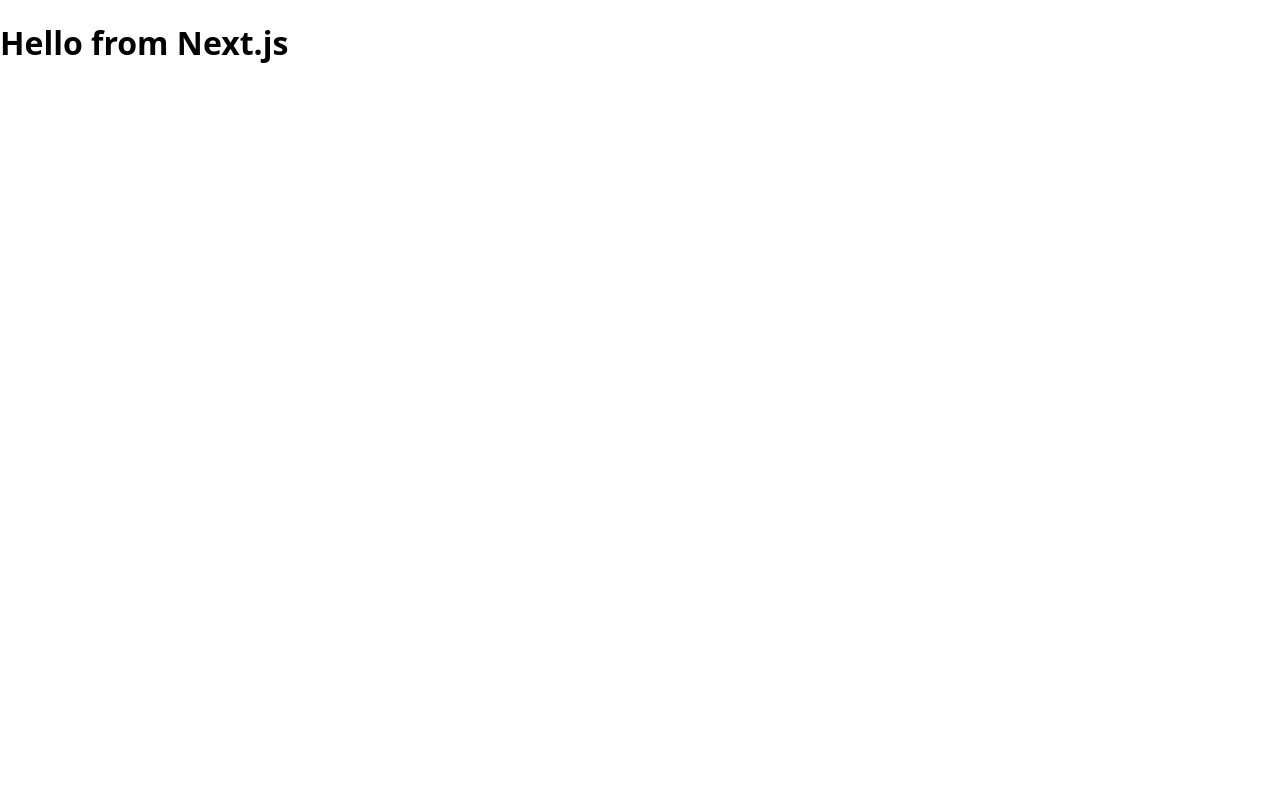
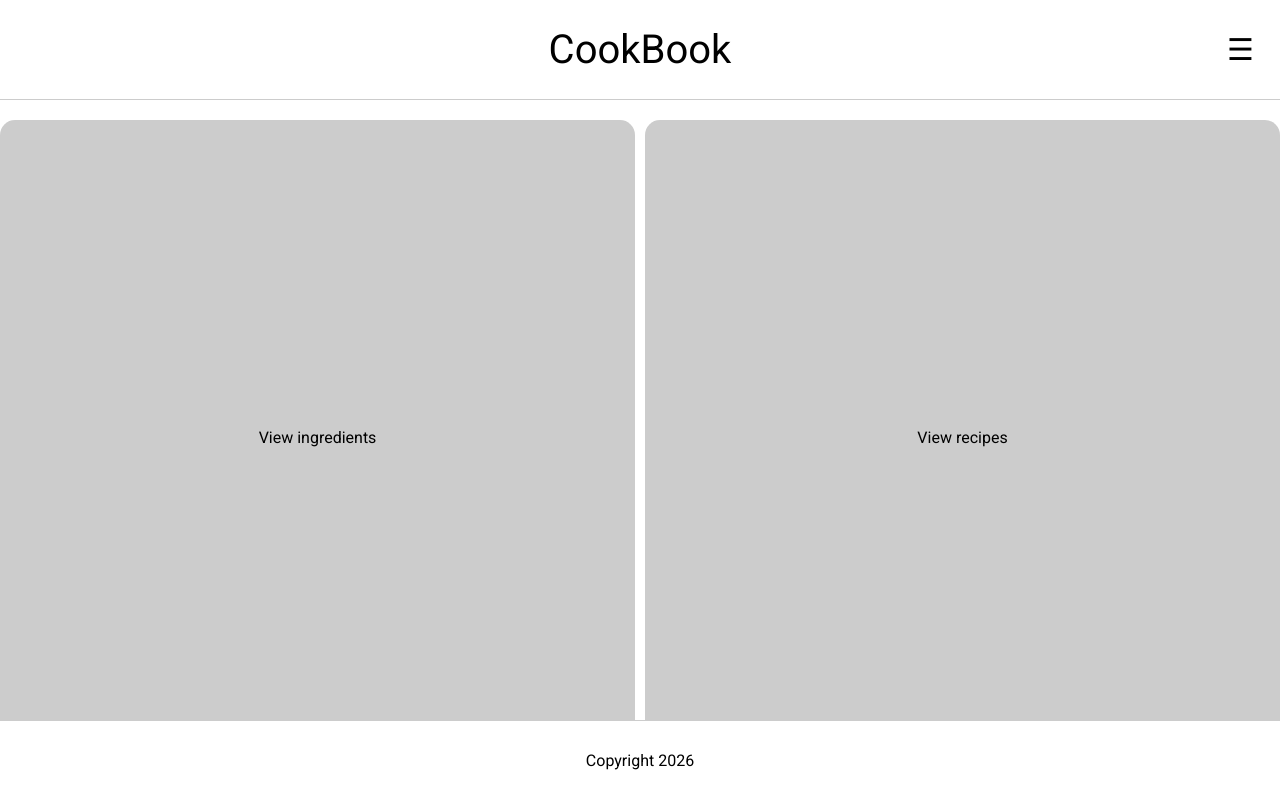
Before and after one commit to RamonIsbarn/cookbook, a Next.js app: page / in a window 1280 px wide. Built offline with nearby package versions, Linux system fonts and the light colour scheme.

Commit message:
add basic page-structure

```diff
--- /dev/null
+++ b/components/Footer.js
@@ -0,0 +1,21 @@
+import styled from "styled-components";
+
+export default function Footer() {
+  return (
+    <StyledFooter>
+      <p>Copyright 2026</p>
+    </StyledFooter>
+  );
+}
+
+const StyledFooter = styled.div`
+  width: 100vw;
+  height: 80px;
+  position: absolute;
+  bottom: 0;
+  border-top: 1px solid #ccc;
+  display: flex;
+  justify-content: center;
+  align-items: center;
+  background-color: #fff;
+`;
--- /dev/null
+++ b/components/Header.js
@@ -0,0 +1,29 @@
+import styled from "styled-components";
+import Link from "next/link";
+import Navigation from "./Navigation";
+
+export default function Header() {
+  return (
+    <>
+      <StyledHeader>
+        <StyledLink href="/">CookBook</StyledLink>
+        <Navigation />
+      </StyledHeader>
+    </>
+  );
+}
+
+const StyledHeader = styled.div`
+  width: 100vw;
+  height: 100px;
+  border-bottom: 1px solid #ccc;
+  display: flex;
+  justify-content: center;
+  align-items: center;
+`;
+
+const StyledLink = styled(Link)`
+  font-size: 40px;
+  color: #000;
+  text-decoration: none;
+`;
--- /dev/null
+++ b/components/Navigation.js
@@ -0,0 +1,70 @@
+import styled from "styled-components";
+import { useState } from "react";
+import Link from "next/link";
+
+export default function Navigation() {
+  const [navOpen, setNavOpen] = useState(false);
+
+  return (
+    <>
+      <StyledBurgerIcon
+        onClick={() => {
+          setNavOpen(!navOpen);
+        }}
+      >
+        {navOpen ? "✕" : "☰"}
+      </StyledBurgerIcon>
+      <StyledNavContainer $navOpen={navOpen}>
+        <StyledNavList>
+          <StyledNavListItem>
+            <StyledLink href="#">Ingredients</StyledLink>
+          </StyledNavListItem>
+          <StyledNavListItem>
+            <StyledLink href="#">Recipes</StyledLink>
+          </StyledNavListItem>
+        </StyledNavList>
+      </StyledNavContainer>
+    </>
+  );
+}
+
+const StyledBurgerIcon = styled.button`
+  background-color: transparent;
+  border: none;
+  position: absolute;
+  right: 20px;
+  font-size: 30px;
+  cursor: pointer;
+  z-index: 10;
+`;
+
+const StyledNavContainer = styled.div`
+  position: fixed;
+  transition: ease 0.3s;
+  right: ${({ $navOpen }) => ($navOpen ? "0" : "100vw")};
+  width: 100vw;
+  height: 100vh;
+  top: 0;
+  background-color: #ccc;
+  opacity: 0.7;
+  display: flex;
+  justify-content: center;
+  align-items: center;
+  z-index: 1;
+`;
+
+const StyledNavList = styled.ul`
+  list-style-type: none;
+  padding: 0;
+  text-align: center;
+`;
+
+const StyledNavListItem = styled.li`
+  margin-bottom: 20px;
+`;
+
+const StyledLink = styled(Link)`
+  text-decoration: none;
+  color: #000;
+  font-size: 20px;
+`;
--- a/pages/_app.js
+++ b/pages/_app.js
@@ -1,10 +1,14 @@
 import GlobalStyle from "../styles";
+import Header from "@/components/Header";
+import Footer from "@/components/Footer";
 
 export default function App({ Component, pageProps }) {
   return (
     <>
       <GlobalStyle />
+      <Header />
       <Component {...pageProps} />
+      <Footer />
     </>
   );
 }
--- a/pages/_document.js
+++ b/pages/_document.js
@@ -26,7 +26,18 @@
   render() {
     return (
       <Html lang="en">
-        <Head />
+        <Head>
+          <link rel="preconnect" href="https://fonts.googleapis.com" />
+          <link
+            rel="preconnect"
+            href="https://fonts.gstatic.com"
+            crossOrigin="true"
+          />
+          <link
+            href="https://fonts.googleapis.com/css2?family=Roboto:ital,wght@0,100..900;1,100..900&display=swap"
+            rel="stylesheet"
+          />
+        </Head>
         <body>
           <Main />
           <NextScript />
--- a/pages/index.js
+++ b/pages/index.js
@@ -1,7 +1,29 @@
+import styled from "styled-components";
 export default function HomePage() {
   return (
-    <div>
-      <h1>Hello from Next.js</h1>
-    </div>
+    <StyledContainer>
+      <StyledBox>
+        <p>View ingredients</p>
+      </StyledBox>
+      <StyledBox>
+        <p>View recipes</p>
+      </StyledBox>
+    </StyledContainer>
   );
 }
+const StyledContainer = styled.div`
+  display: flex;
+  justify-content: center;
+  gap: 10px;
+  margin-top: 20px;
+`;
+
+const StyledBox = styled.div`
+  width: 50vw;
+  aspect-ratio: 1;
+  background-color: #ccc;
+  border-radius: 15px;
+  display: flex;
+  justify-content: center;
+  align-items: center;
+`;
--- a/styles.js
+++ b/styles.js
@@ -9,6 +9,6 @@
 
   body {
     margin: 0;
-    font-family: system-ui;
+    font-family: "Roboto", sans-serif;
   }
 `;
```
Also changed, not shown: 1 other file (tests, documents, lock files or other folders).
